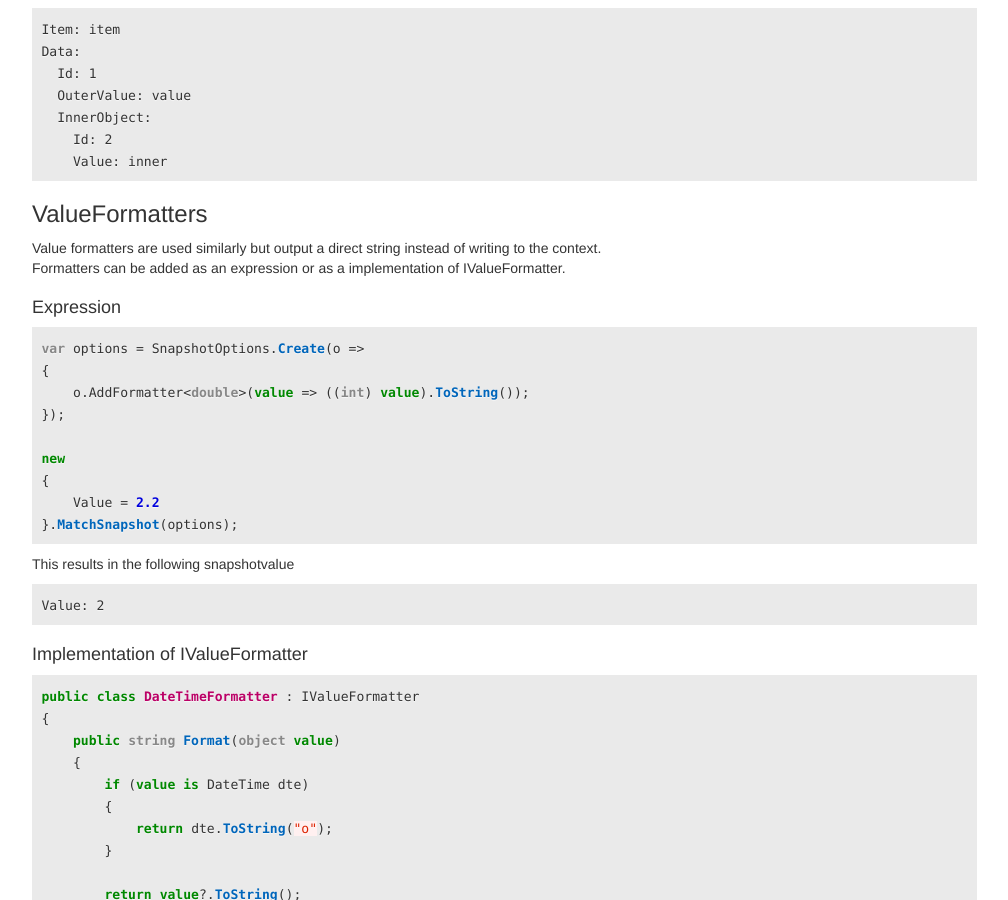
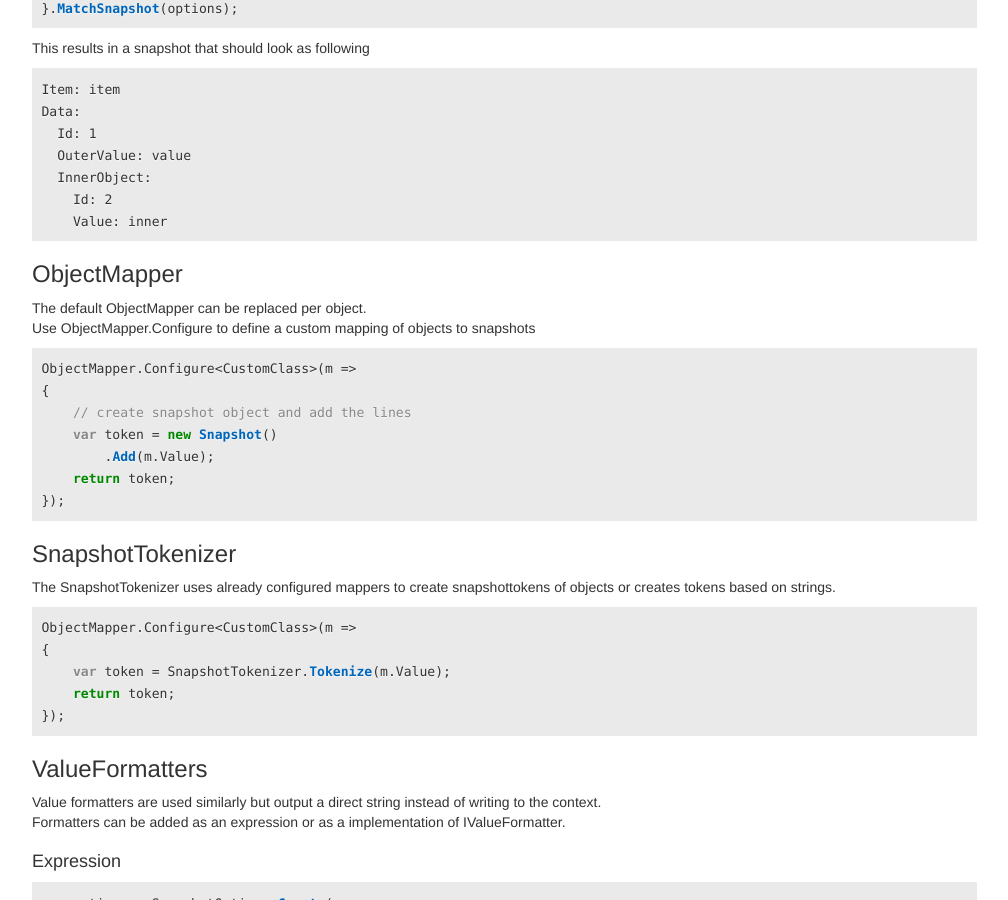
Before and after one commit to WickedFlame/Polaroider, a Jekyll site: the page built from docs/directives.md, in a window 1280 px wide and 900 px high, scrolled down 1073 px. Shown: the whole window, without its empty margins (233-1241 px from the left). Built offline with Jekyll 4.4.1, drawn with Linux system fonts in a browser that asks for light colours; some of the changed text lies outside the part shown.

Commit message:
Updated Docs

````diff
--- a/docs/_includes/navigation.html
+++ b/docs/_includes/navigation.html
@@ -7,7 +7,7 @@
     <li {% if page.url == "/api.html" %}class="active"{% endif %}><a href="{{ site.baseurl }}/api">Snapshot testing</a></li>
     <li {% if page.url == "/objects.html" %}class="active"{% endif %}><a href="{{ site.baseurl }}/objects">Snapshoting objects</a></li>
     <li {% if page.url == "/directives.html" %}class="active"{% endif %}><a href="{{ site.baseurl }}/directives">Snapshot creation</a></li>
-    <li {% if page.url == "/comparer.html" %}class="active"{% endif %}><a href="{{ site.baseurl }}/comparer">Snapshot comparation</a></li>
+    <li {% if page.url == "/comparer.html" %}class="active"{% endif %}><a href="{{ site.baseurl }}/comparer">Snapshot comparison</a></li>
     <li {% if page.url == "/options.html" %}class="active"{% endif %}><a href="{{ site.baseurl }}/options">SnapshotOptions</a></li>
     <li {% if page.url == "/frameworks.html" %}class="active"{% endif %}><a href="{{ site.baseurl }}/frameworks">Supported Frameworks</a></li>
 
--- a/docs/directives.md
+++ b/docs/directives.md
@@ -5,9 +5,12 @@ nav_order: 2
 ---
 ## Customizing Snapshot creation
 There are several way to influence the value of a snapshot.
-- Mappers
-- ValueFormatters
-- Directives
+- [Mappers](#Mappers)
+- [ObjectMapper](#ObjectMapper)
+- [SnapshotTokenizer](#SnapshotTokenizer)
+- [ValueFormatters](#ValueFormatters)
+- [Directives](#Directives)
+- [Valutype-Matching](#Valutype-Matching)
 
 ### Mappers
 Mappers are used to define how a complete object is transformed to a snapshot.
@@ -57,6 +60,29 @@ Data:
   InnerObject:
     Id: 2
     Value: inner
+```
+
+### ObjectMapper
+The default ObjectMapper can be replaced per object.
+Use ObjectMapper.Configure to define a custom mapping of objects to snapshots
+```csharp
+ObjectMapper.Configure<CustomClass>(m =>
+{
+    // create snapshot object and add the lines
+    var token = new Snapshot()
+        .Add(m.Value);
+    return token;
+});
+```
+
+### SnapshotTokenizer
+The SnapshotTokenizer uses already configured mappers to create snapshottokens of objects or creates tokens based on strings.
+```csharp
+ObjectMapper.Configure<CustomClass>(m =>
+{
+    var token = SnapshotTokenizer.Tokenize(m.Value);
+    return token;
+});
 ```
 
 ### ValueFormatters
@@ -156,3 +182,13 @@ sn = new StringBuilder()
 
 sn.MatchSnapshot(options);
 ```
+
+### Valutype-Matching
+Valuetypes are automatically mapped with ToString(). In the Options it is possible override the behaviour for matching valuetypes.
+```charp
+var options = SnapshotOptions.Create(o =>
+{
+    // exclude generics from the ValueTypes matching
+    o.EvaluateValueType((type, obj) => type.IsValueType && !type.IsGenericType);
+});
+```
````
Also changed, not shown: docs/objects.md (+0 -24 lines), docs/options.md (+4 -13 lines).
